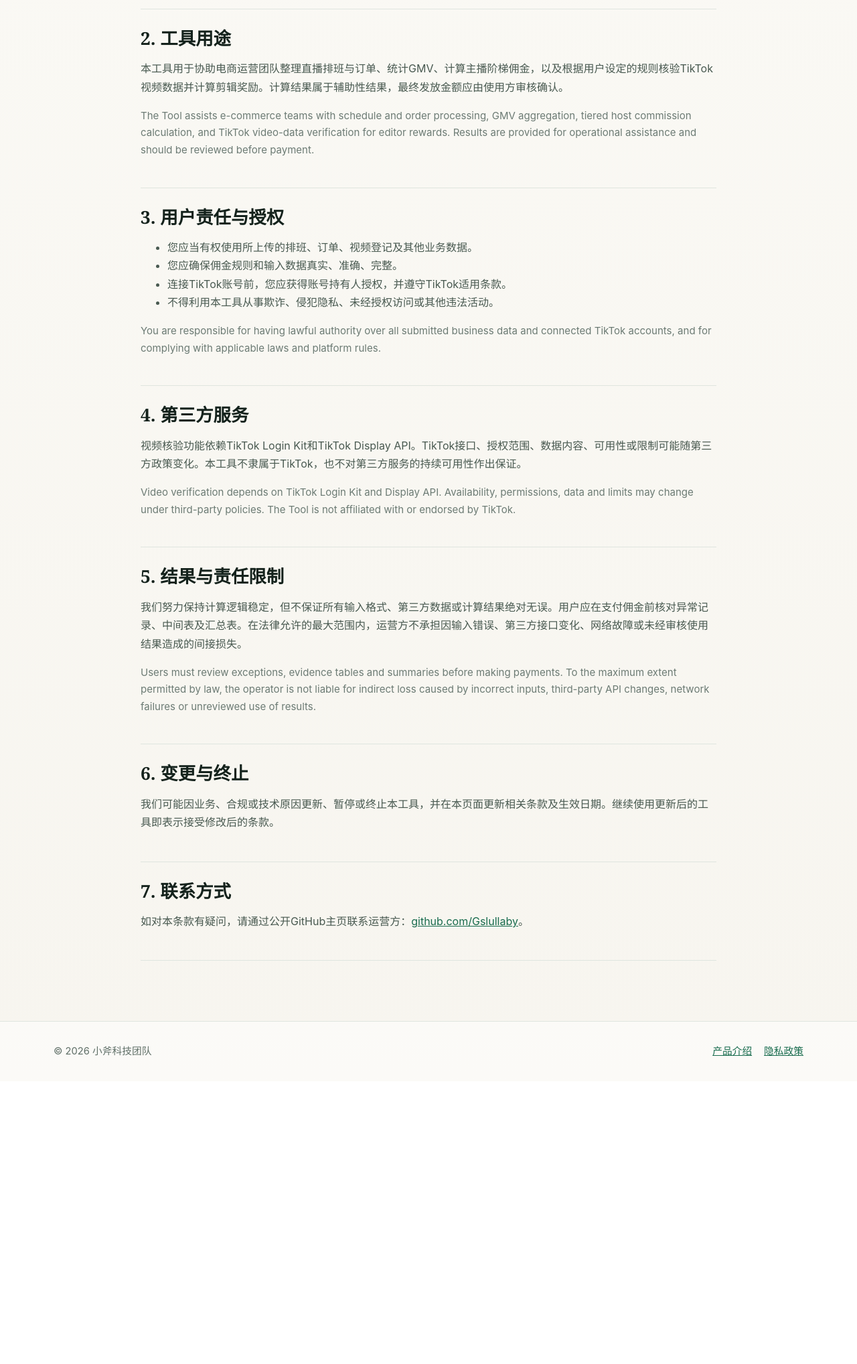
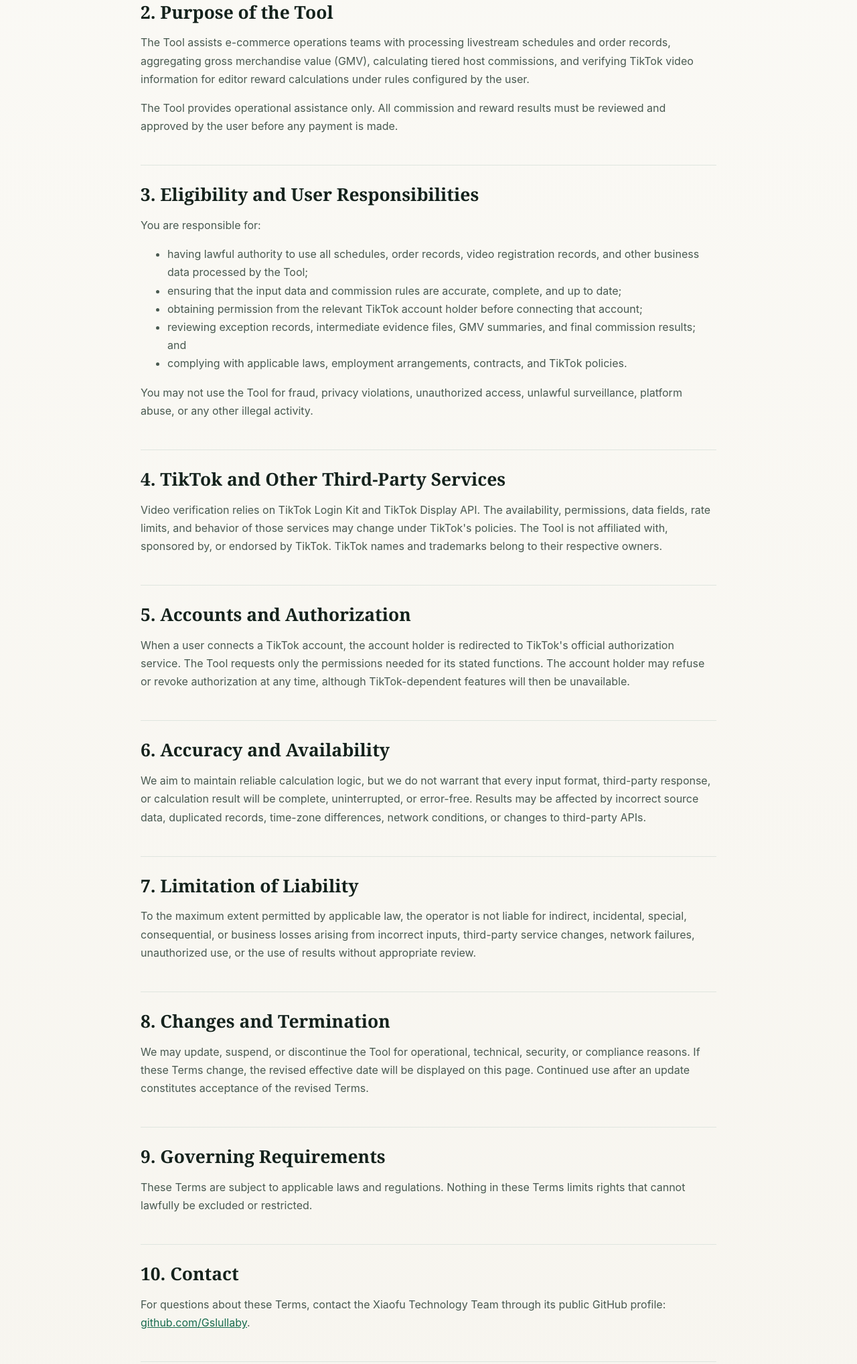
Before and after one commit to Gslullaby/commission-tool-site, a plain HTML site: page terms.html in a window 1280 px wide. Shown: the part 701-2737 px from the top of the page at 67% size. Before the commit the page ends 2315 px from the top, so only its background shows below. Drawn offline with Linux system fonts and the light colour scheme.

Commit message:
Translate Terms of Service to English

```diff
--- a/terms.html
+++ b/terms.html
@@ -1,25 +1,28 @@
 <!doctype html>
-<html lang="zh-CN">
+<html lang="en">
 <head>
   <meta charset="utf-8"><meta name="viewport" content="width=device-width, initial-scale=1">
-  <meta name="description" content="电商佣金计算工具服务条款。">
-  <title>服务条款 | 电商佣金计算工具</title>
+  <meta name="description" content="Terms of Service for the E-commerce Commission Tool.">
+  <title>Terms of Service | E-commerce Commission Tool</title>
   <link rel="stylesheet" href="styles.css">
 </head>
 <body>
-  <header class="site-header"><a class="brand" href="index.html"><span class="brand-mark" aria-hidden="true">XF</span><span>电商佣金计算工具</span></a><nav aria-label="主导航"><a href="index.html">产品介绍</a><a href="terms.html" aria-current="page">服务条款</a><a href="privacy.html">隐私政策</a></nav></header>
+  <header class="site-header"><a class="brand" href="index.html"><span class="brand-mark" aria-hidden="true">XF</span><span>E-commerce Commission Tool</span></a><nav aria-label="Main navigation"><a href="index.html">Overview</a><a href="terms.html" aria-current="page">Terms of Service</a><a href="privacy.html">Privacy Policy</a></nav></header>
   <main>
-    <section class="legal-hero"><div class="eyebrow">Terms of Service</div><h1>服务条款</h1><p class="legal-meta">运营方：小斧科技团队 · 生效日期：2026年8月26日</p></section>
+    <section class="legal-hero"><div class="eyebrow">Legal</div><h1>Terms of Service</h1><p class="legal-meta">Operator: Xiaofu Technology Team · Effective date: September 4, 2026</p></section>
     <div class="legal-content">
-      <section><h2>1. 接受条款</h2><p>使用电商佣金计算工具（以下简称“本工具”）即表示您已阅读并同意本服务条款。如果您不同意，请停止使用本工具。</p><p class="en">By using the E-commerce Commission Tool (the “Tool”), you acknowledge that you have read and agreed to these Terms. If you do not agree, please discontinue use.</p></section>
-      <section><h2>2. 工具用途</h2><p>本工具用于协助电商运营团队整理直播排班与订单、统计GMV、计算主播阶梯佣金，以及根据用户设定的规则核验TikTok视频数据并计算剪辑奖励。计算结果属于辅助性结果，最终发放金额应由使用方审核确认。</p><p class="en">The Tool assists e-commerce teams with schedule and order processing, GMV aggregation, tiered host commission calculation, and TikTok video-data verification for editor rewards. Results are provided for operational assistance and should be reviewed before payment.</p></section>
-      <section><h2>3. 用户责任与授权</h2><ul><li>您应当有权使用所上传的排班、订单、视频登记及其他业务数据。</li><li>您应确保佣金规则和输入数据真实、准确、完整。</li><li>连接TikTok账号前，您应获得账号持有人授权，并遵守TikTok适用条款。</li><li>不得利用本工具从事欺诈、侵犯隐私、未经授权访问或其他违法活动。</li></ul><p class="en">You are responsible for having lawful authority over all submitted business data and connected TikTok accounts, and for complying with applicable laws and platform rules.</p></section>
-      <section><h2>4. 第三方服务</h2><p>视频核验功能依赖TikTok Login Kit和TikTok Display API。TikTok接口、授权范围、数据内容、可用性或限制可能随第三方政策变化。本工具不隶属于TikTok，也不对第三方服务的持续可用性作出保证。</p><p class="en">Video verification depends on TikTok Login Kit and Display API. Availability, permissions, data and limits may change under third-party policies. The Tool is not affiliated with or endorsed by TikTok.</p></section>
-      <section><h2>5. 结果与责任限制</h2><p>我们努力保持计算逻辑稳定，但不保证所有输入格式、第三方数据或计算结果绝对无误。用户应在支付佣金前核对异常记录、中间表及汇总表。在法律允许的最大范围内，运营方不承担因输入错误、第三方接口变化、网络故障或未经审核使用结果造成的间接损失。</p><p class="en">Users must review exceptions, evidence tables and summaries before making payments. To the maximum extent permitted by law, the operator is not liable for indirect loss caused by incorrect inputs, third-party API changes, network failures or unreviewed use of results.</p></section>
-      <section><h2>6. 变更与终止</h2><p>我们可能因业务、合规或技术原因更新、暂停或终止本工具，并在本页面更新相关条款及生效日期。继续使用更新后的工具即表示接受修改后的条款。</p></section>
-      <section><h2>7. 联系方式</h2><p>如对本条款有疑问，请通过公开GitHub主页联系运营方：<a href="https://github.com/Gslullaby">github.com/Gslullaby</a>。</p></section>
+      <section><h2>1. Acceptance of these Terms</h2><p>By accessing or using the E-commerce Commission Tool (the “Tool”), you acknowledge that you have read, understood, and agreed to these Terms of Service. If you do not agree to these Terms, do not use the Tool.</p></section>
+      <section><h2>2. Purpose of the Tool</h2><p>The Tool assists e-commerce operations teams with processing livestream schedules and order records, aggregating gross merchandise value (GMV), calculating tiered host commissions, and verifying TikTok video information for editor reward calculations under rules configured by the user.</p><p>The Tool provides operational assistance only. All commission and reward results must be reviewed and approved by the user before any payment is made.</p></section>
+      <section><h2>3. Eligibility and User Responsibilities</h2><p>You are responsible for:</p><ul><li>having lawful authority to use all schedules, order records, video registration records, and other business data processed by the Tool;</li><li>ensuring that the input data and commission rules are accurate, complete, and up to date;</li><li>obtaining permission from the relevant TikTok account holder before connecting that account;</li><li>reviewing exception records, intermediate evidence files, GMV summaries, and final commission results; and</li><li>complying with applicable laws, employment arrangements, contracts, and TikTok policies.</li></ul><p>You may not use the Tool for fraud, privacy violations, unauthorized access, unlawful surveillance, platform abuse, or any other illegal activity.</p></section>
+      <section><h2>4. TikTok and Other Third-Party Services</h2><p>Video verification relies on TikTok Login Kit and TikTok Display API. The availability, permissions, data fields, rate limits, and behavior of those services may change under TikTok's policies. The Tool is not affiliated with, sponsored by, or endorsed by TikTok. TikTok names and trademarks belong to their respective owners.</p></section>
+      <section><h2>5. Accounts and Authorization</h2><p>When a user connects a TikTok account, the account holder is redirected to TikTok's official authorization service. The Tool requests only the permissions needed for its stated functions. The account holder may refuse or revoke authorization at any time, although TikTok-dependent features will then be unavailable.</p></section>
+      <section><h2>6. Accuracy and Availability</h2><p>We aim to maintain reliable calculation logic, but we do not warrant that every input format, third-party response, or calculation result will be complete, uninterrupted, or error-free. Results may be affected by incorrect source data, duplicated records, time-zone differences, network conditions, or changes to third-party APIs.</p></section>
+      <section><h2>7. Limitation of Liability</h2><p>To the maximum extent permitted by applicable law, the operator is not liable for indirect, incidental, special, consequential, or business losses arising from incorrect inputs, third-party service changes, network failures, unauthorized use, or the use of results without appropriate review.</p></section>
+      <section><h2>8. Changes and Termination</h2><p>We may update, suspend, or discontinue the Tool for operational, technical, security, or compliance reasons. If these Terms change, the revised effective date will be displayed on this page. Continued use after an update constitutes acceptance of the revised Terms.</p></section>
+      <section><h2>9. Governing Requirements</h2><p>These Terms are subject to applicable laws and regulations. Nothing in these Terms limits rights that cannot lawfully be excluded or restricted.</p></section>
+      <section><h2>10. Contact</h2><p>For questions about these Terms, contact the Xiaofu Technology Team through its public GitHub profile: <a href="https://github.com/Gslullaby">github.com/Gslullaby</a>.</p></section>
     </div>
   </main>
-  <footer><div class="footer-inner"><span>© 2026 小斧科技团队</span><div class="footer-links"><a href="index.html">产品介绍</a><a href="privacy.html">隐私政策</a></div></div></footer>
+  <footer><div class="footer-inner"><span>© 2026 Xiaofu Technology Team</span><div class="footer-links"><a href="index.html">Overview</a><a href="privacy.html">Privacy Policy</a></div></div></footer>
 </body>
 </html>
```
